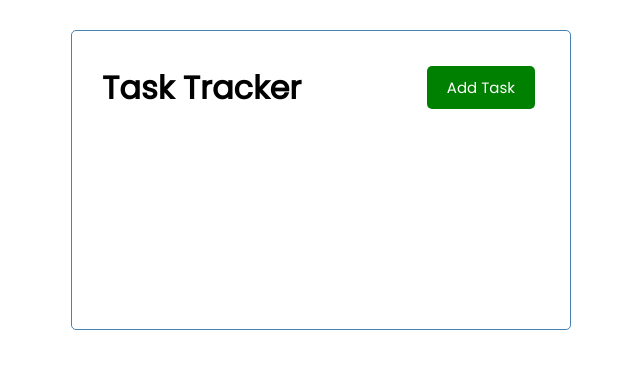
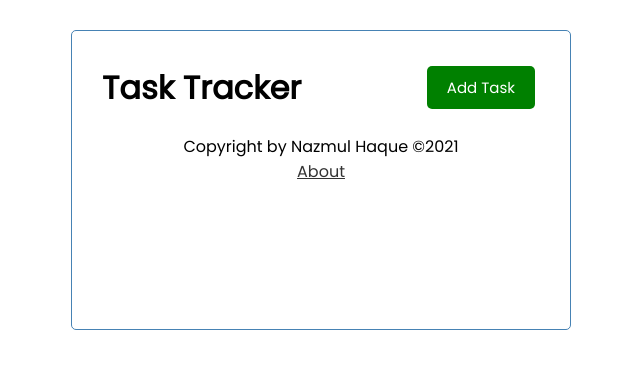
Before and after one commit to bpinazmul18/vue-crash-2021, a Vue app: page / in a window 1280 px wide. Shown: the top 368 px of the page, without its empty margins (319-959 px from the left). Built offline with nearby package versions, Linux system fonts and the light colour scheme; no server answers.

Commit message:
add footer component

```diff
--- a/package.json
+++ b/package.json
@@ -13,7 +13,8 @@
     "json-server": "^0.16.3",
     "prettier": "^2.3.0",
     "serve": "^11.3.2",
-    "vue": "^3.0.0"
+    "vue": "^3.0.0",
+    "vue-router": "^3.5.1"
   },
   "devDependencies": {
     "@vue/cli-plugin-babel": "~4.5.0",
--- a/src/App.vue
+++ b/src/App.vue
@@ -13,6 +13,7 @@
       @delete-task="deleteTask"
       v-bind:tasks="tasks"
     />
+    <Footer />
   </div>
 </template>
 
@@ -20,10 +21,12 @@
 import Header from "./components/Header";
 import Tasks from "./components/Tasks.vue";
 import AddTask from "./components/AddTask";
+import Footer from "./components/Footer";
 
 export default {
   name: "App",
   components: {
+    Footer,
     AddTask,
     Header,
     Tasks,
--- /dev/null
+++ b/src/components/Footer.vue
@@ -0,0 +1,23 @@
+<template>
+  <footer>
+    <p>Copyright by Nazmul Haque &copy;2021</p>
+    <a href="/about">About</a>
+  </footer>
+</template>
+
+<script>
+export default {
+  name: "Footer",
+};
+</script>
+
+<style scoped>
+a {
+  color: #333;
+}
+
+footer {
+  margin-top: 20px;
+  text-align: center;
+}
+</style>
```
Also changed, not shown: 1 other file (tests, documents, lock files or other folders).
